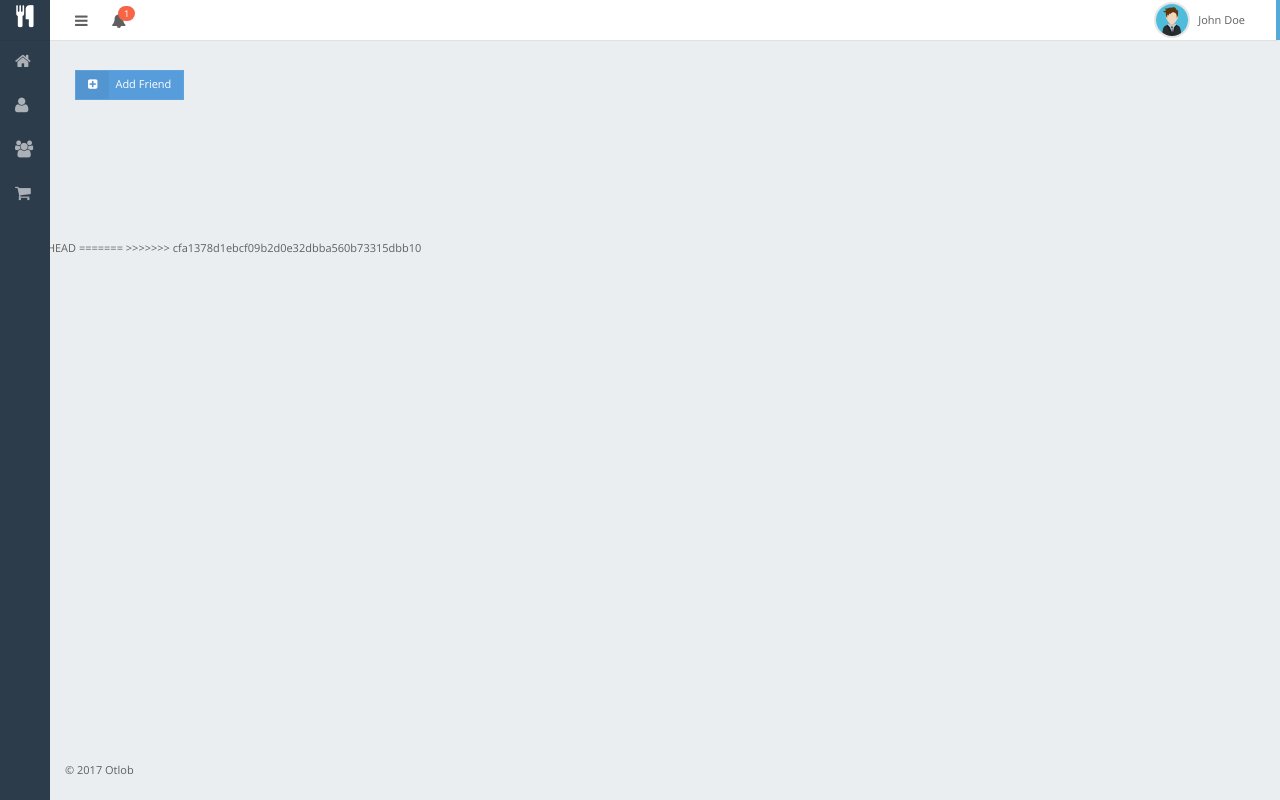
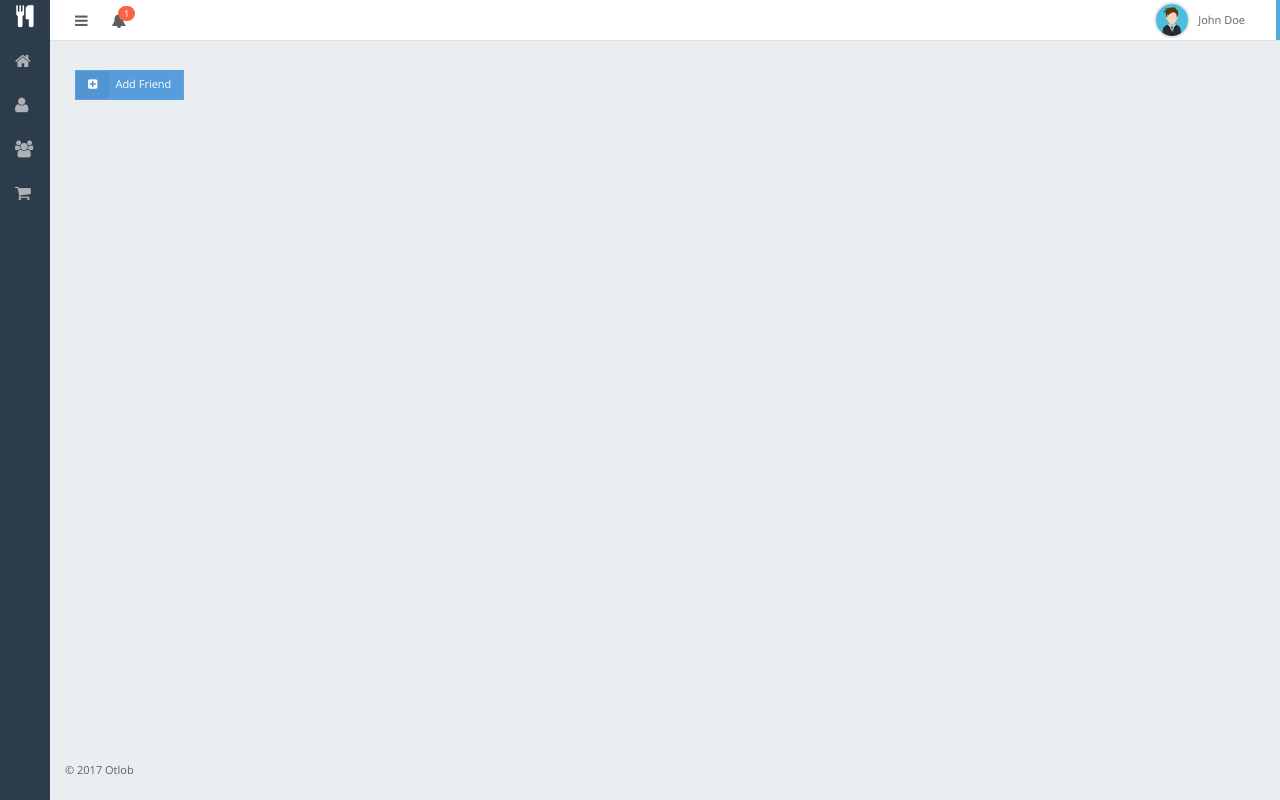
Before and after one commit to ezamlee/nodejs, a Node server app: template views/friends.ejs in a window 1280 px wide. Run offline with Node 20, Linux system fonts and the light colour scheme; the template is opened without the code that fills it, so the values that code supplies are empty; some libraries are stand-ins or nearby versions.

Commit message:
Update head error

```diff
--- a/views/script.ejs
+++ b/views/script.ejs
@@ -70,7 +70,5 @@
     });
   })
 </script>
-<<<<<<< HEAD
-=======
+
 <script src="js/clientjs/socket.js"></script>
->>>>>>> cfa1378d1ebcf09b2d0e32dbba560b73315dbb10
```
